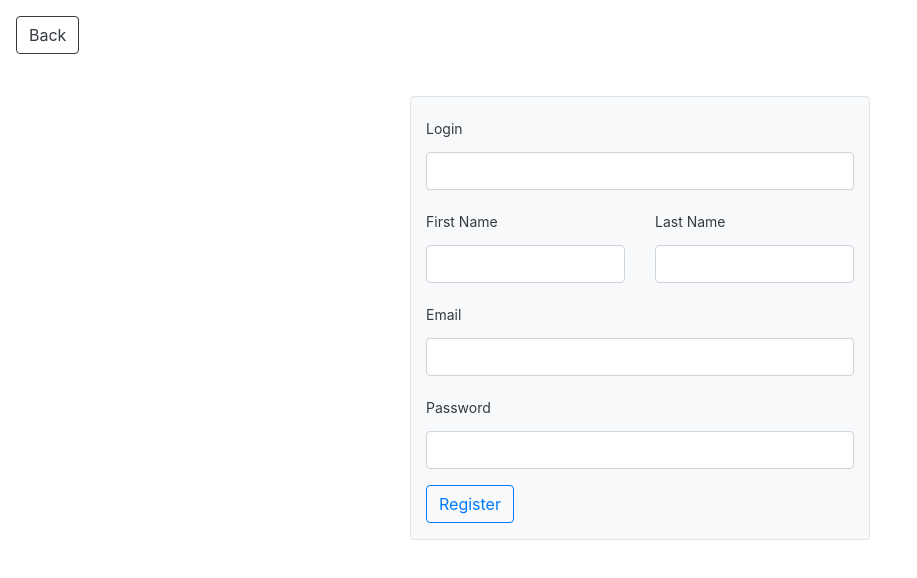
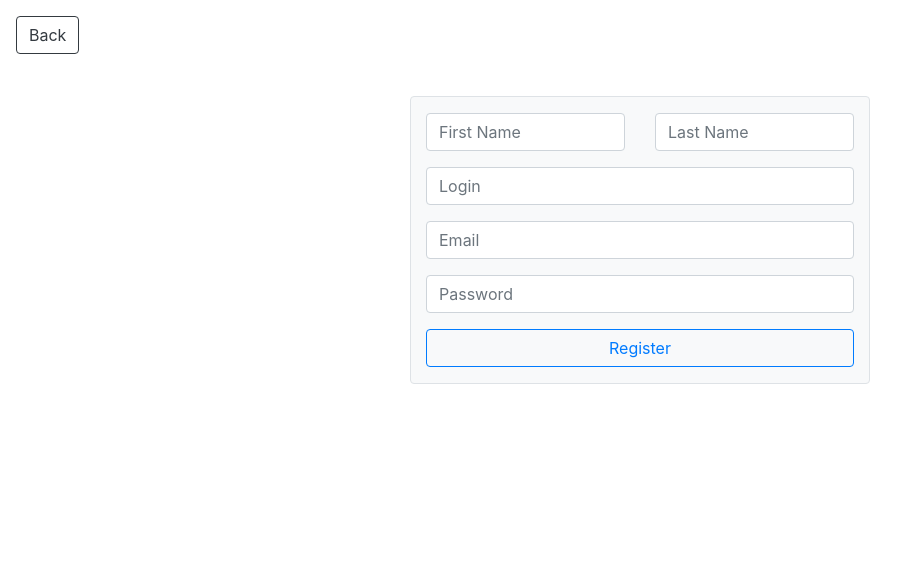
Before and after one commit to nelson54/lostcities-frontend, a Vue app: page /register in a window 1280 px wide. Shown: the top 578 px of the page, without its empty margins (0-917 px from the left). Built offline with nearby package versions, Linux system fonts and the light colour scheme.

Commit message:
Update styles for registration.

```diff
--- a/src/components/register/Register.vue
+++ b/src/components/register/Register.vue
@@ -1,35 +1,35 @@
 <template>
   <b-form>
-    <b-form-group label="Login" label-for="login" label-size="sm">
-      <b-form-input id="login" v-model="login"></b-form-input>
-    </b-form-group>
     <b-row>
       <b-col>
-        <b-form-group label="First Name" label-for="first-name" label-size="sm">
-          <b-form-input id="first-name" v-model="firstName"></b-form-input>
+        <b-form-group>
+          <b-form-input id="first-name" v-model="firstName" placeholder="First Name"></b-form-input>
         </b-form-group>
       </b-col>
       <b-col>
-        <b-form-group label="Last Name" label-for="last-name" label-size="sm">
-          <b-form-input id="last-name" v-model="lastName"></b-form-input>
+        <b-form-group>
+          <b-form-input id="last-name" v-model="lastName" placeholder="Last Name"></b-form-input>
         </b-form-group>
       </b-col>
     </b-row>
 
-    <b-form-group label="Email" label-for="email" label-size="sm">
-      <b-form-input id="email" v-model="email"></b-form-input>
+    <b-form-group>
+      <b-form-input id="login" v-model="login" placeholder="Login"></b-form-input>
     </b-form-group>
-    <b-form-group label="Password" label-for="password" label-size="sm">
-      <b-form-input type="password" id="password"></b-form-input>
+    <b-form-group>
+      <b-form-input id="email" v-model="email" placeholder="Email"></b-form-input>
     </b-form-group>
-    <b-button variant="outline-primary">Register</b-button>
+    <b-form-group>
+      <b-form-input id="password" type="password" v-model="password" placeholder="Password"></b-form-input>
+    </b-form-group>
+    <b-button variant="outline-primary" class="btn-block">Register</b-button>
   </b-form>
 </template>
 
 <script>
-import LoginService from "./login-service";
+import AccountsService from "../../common/accounts-service";
 export default {
-  name: "login",
+  name: "register",
   data: function () {
     return {
       login: "",
--- a/src/components/register/login-service.js
+++ /dev/null
@@ -1,35 +0,0 @@
-export default class LoginService {
-    constructor(url, basepath) {
-
-    }
-
-    async login(login, password, rememberMe) {
-        // Default options are marked with *
-        const response = await fetch(_fullPath(), {
-            method: 'POST',
-            mode: 'cors',
-            cache: 'no-cache',
-            credentials: 'same-origin', // include, *same-origin, omit
-            headers: {
-            'Content-Type': 'application/json'
-            },
-            referrerPolicy: 'no-referrer',
-            body: JSON.stringify({}) // body data type must match "Content-Type" header
-        });
-        return response.json();
-    }
-
-    _fullPath(path="") {
-        return this.url + this.basepath + fullPath
-    }
-}
-
-let serviceInstance;
-
-export function instance() {
-    if(!serviceInstance) {
-        serviceInstance = LoginService()
-    }
-
-    return serviceInstance
-}
```
